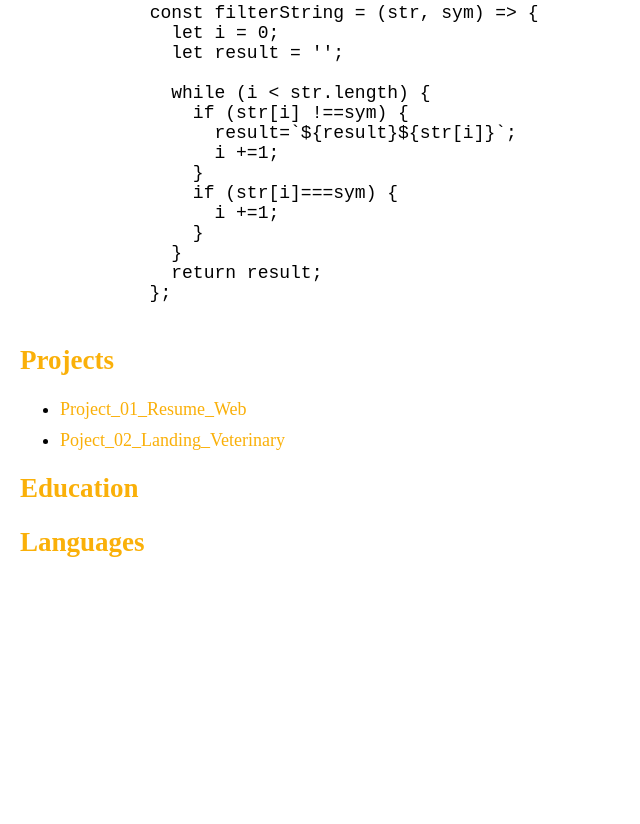
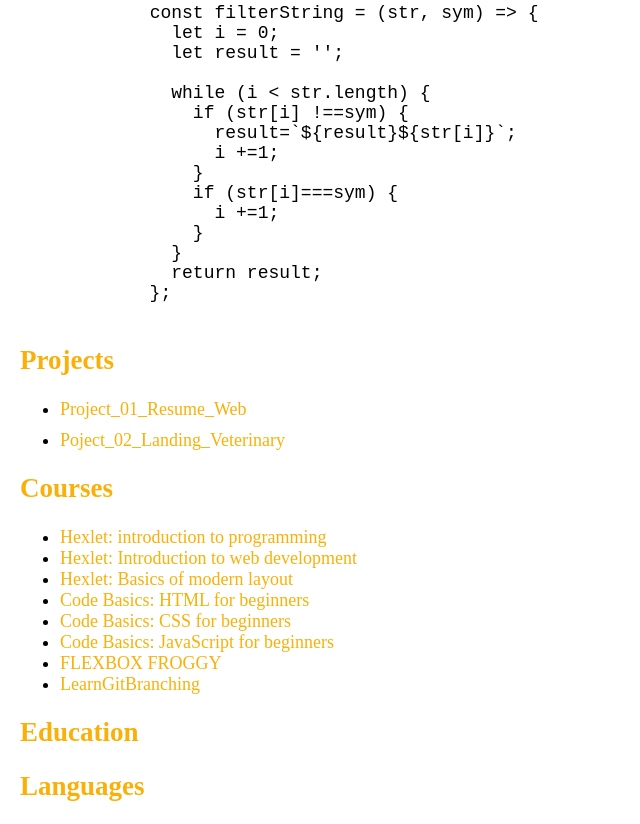
Before and after one commit to SogoHlopec/rsschool-cv, a plain HTML site: page index.html in a window 1280 px wide. Shown: the part 1048-1872 px from the top of the page, without its empty margins (0-640 px from the left). Before the commit the page ends 1628 px from the top, so only its background shows below. Drawn offline with Linux system fonts and the light colour scheme.

Commit message:
feat: add Courses

```diff
--- a/css/style.css
+++ b/css/style.css
@@ -62,6 +62,7 @@
 
 .section-link:hover {
   text-decoration: underline;
+  color: #000000;
 }
 
 .pre {
--- a/index.html
+++ b/index.html
@@ -18,6 +18,7 @@
         <li class="nav-item"><a href="#skills" class="nav-link">Skills</a></li>
         <li class="nav-item"><a href="#code-examples" class="nav-link">Code Examples</a></li>
         <li class="nav-item"><a href="#projects" class="nav-link">Projects</a></li>
+        <li class="nav-item"><a href="#courses" class="nav-link">Courses</a></li>
         <li class="nav-item"><a href="#education" class="nav-link">Education</a></li>
         <li class="nav-item"><a href="#languages" class="nav-link">Languages</a></li>
       </ul>
@@ -92,12 +93,28 @@
       <section class="section" id="projects">
         <h2 class="subtitle">Projects</h2>
         <ul>
-          <li class="section-item" ><a class="section-link" href="https://sogohlopec.github.io/Project_01_Resume_Web/">Project_01_Resume_Web</a></li>
-          <li class="section-item" ><a class="section-link" href="https://sogohlopec.github.io/Poject_02_Landing_Veterinary/">Poject_02_Landing_Veterinary</a></li>
+          <li class="section-item"><a class="section-link"
+              href="https://sogohlopec.github.io/Project_01_Resume_Web/">Project_01_Resume_Web</a></li>
+          <li class="section-item"><a class="section-link"
+              href="https://sogohlopec.github.io/Poject_02_Landing_Veterinary/">Poject_02_Landing_Veterinary</a></li>
+        </ul>
+      </section>
+      <section class="section" id="courses">
+        <h2 class="subtitle">Courses</h2>
+        <ul>
+          <li class="sextion-item"><a href="https://ru.hexlet.io/courses/introduction_to_programming" class="section-link">Hexlet: introduction to programming</a></li>
+          <li class="sextion-item"><a href="https://ru.hexlet.io/courses/intro_to_web_development" class="section-link">Hexlet: Introduction to web development</a></li>
+          <li class="sextion-item"><a href="https://ru.hexlet.io/courses/layout-designer-basics" class="section-link">Hexlet: Basics of modern layout</a></li>
+          <li class="sextion-item"><a href="https://ru.code-basics.com/languages/html" class="section-link">Code Basics: HTML for beginners</a></li>
+          <li class="sextion-item"><a href="https://ru.code-basics.com/languages/css" class="section-link">Code Basics: CSS for beginners</a></li>
+          <li class="sextion-item"><a href="https://ru.code-basics.com/languages/javascript" class="section-link">Code Basics: JavaScript for beginners</a></li>
+          <li class="sextion-item"><a href="https://flexboxfroggy.com/#ru" class="section-link">FLEXBOX FROGGY</a></li>
+          <li class="sextion-item"><a href="https://learngitbranching.js.org/?locale=ru_RU" class="section-link">LearnGitBranching</a></li>
         </ul>
       </section>
       <section class="section" id="education">
         <h2 class="subtitle">Education</h2>
+
       </section>
       <section class="section" id="languages">
         <h2 class="subtitle">Languages</h2>
```
